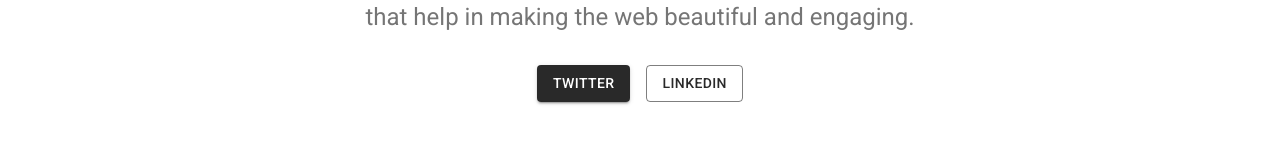
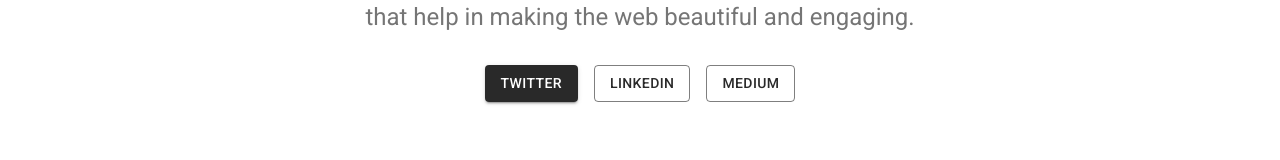
Before and after one commit to lusan/my-journey, a Next.js app: page / in a window 1280 px wide. Shown: the part 284-444 px from the top of the page. Built offline with nearby package versions, Linux system fonts and the light colour scheme.

Commit message:
added medium

```diff
--- a/pages/index.js
+++ b/pages/index.js
@@ -88,6 +88,15 @@
                     Linkedin
                   </Button>
                 </Grid>
+                <Grid item>
+                  <Button
+                    variant="outlined"
+                    color="primary"
+                    href="https://medium.com/@daslusan"
+                  >
+                    Medium
+                  </Button>
+                </Grid>
               </Grid>
             </div>
           </Container>
```
